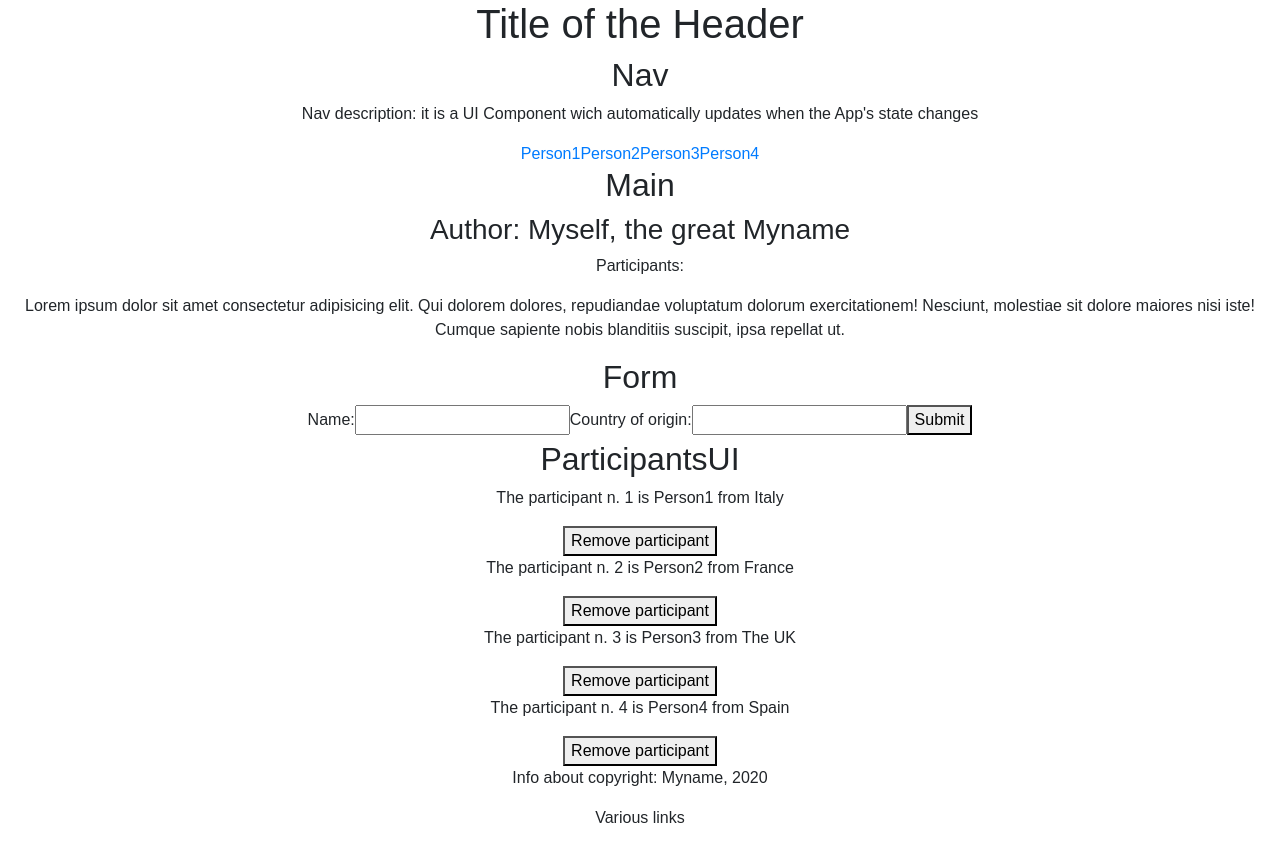
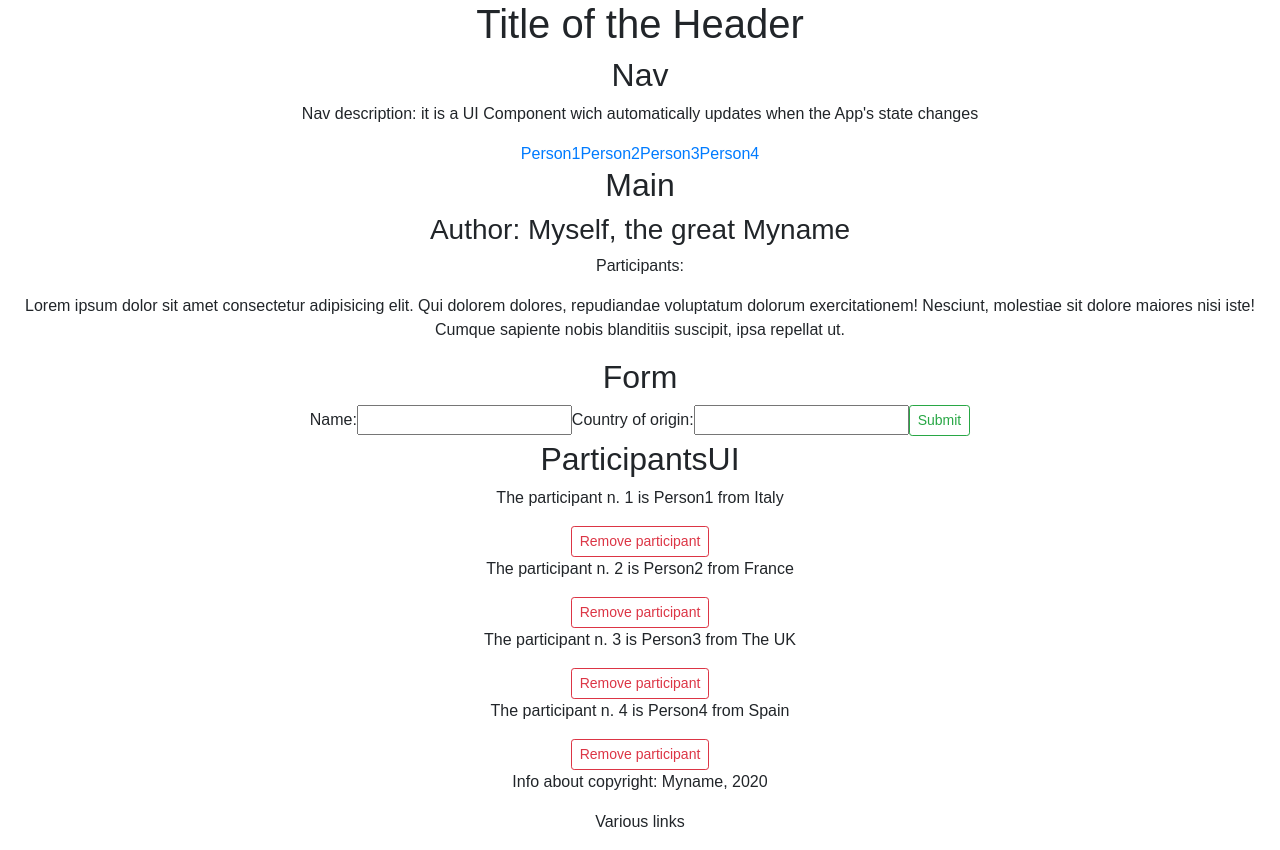
Before and after one commit to Giagar/React, a React (Create React App) app in the folder myapp/: page / in a window 1280 px wide. Built offline with nearby package versions, Linux system fonts and the light colour scheme.

Commit message:
apply boostrap classes: general and buttons

```diff
--- a/myapp/src/Form.js
+++ b/myapp/src/Form.js
@@ -24,7 +24,7 @@ class Form extends Component {
                     <input type="text" name="name" id="name" onChange={this.handleChange} />
                     <label htmlFor="country">Country of origin: </label>
                     <input type="text" name="country" id="country" onChange={this.handleChange} />
-                    <button id="submit">Submit</button>
+                    <button id="submit" className="btn btn-sm btn-outline-success" >Submit</button>
                 </form>
             </div>
         )
--- a/myapp/src/ParticipantsUI.js
+++ b/myapp/src/ParticipantsUI.js
@@ -4,7 +4,7 @@ const ParticipantsUI = props => {
 
     const list = props.participants.map((participant, index) => (<div key={participant.id} className="cell">
         <p>The participant n. {index + 1} is {participant.name} from {participant.country}</p>
-        <button onClick={() => props.removeParticipant(participant.id)}>Remove participant</button>
+        <button className="btn btn-outline-danger btn-sm" onClick={() => props.removeParticipant(participant.id)}>Remove participant</button>
         </div>));
 
     return(
```
